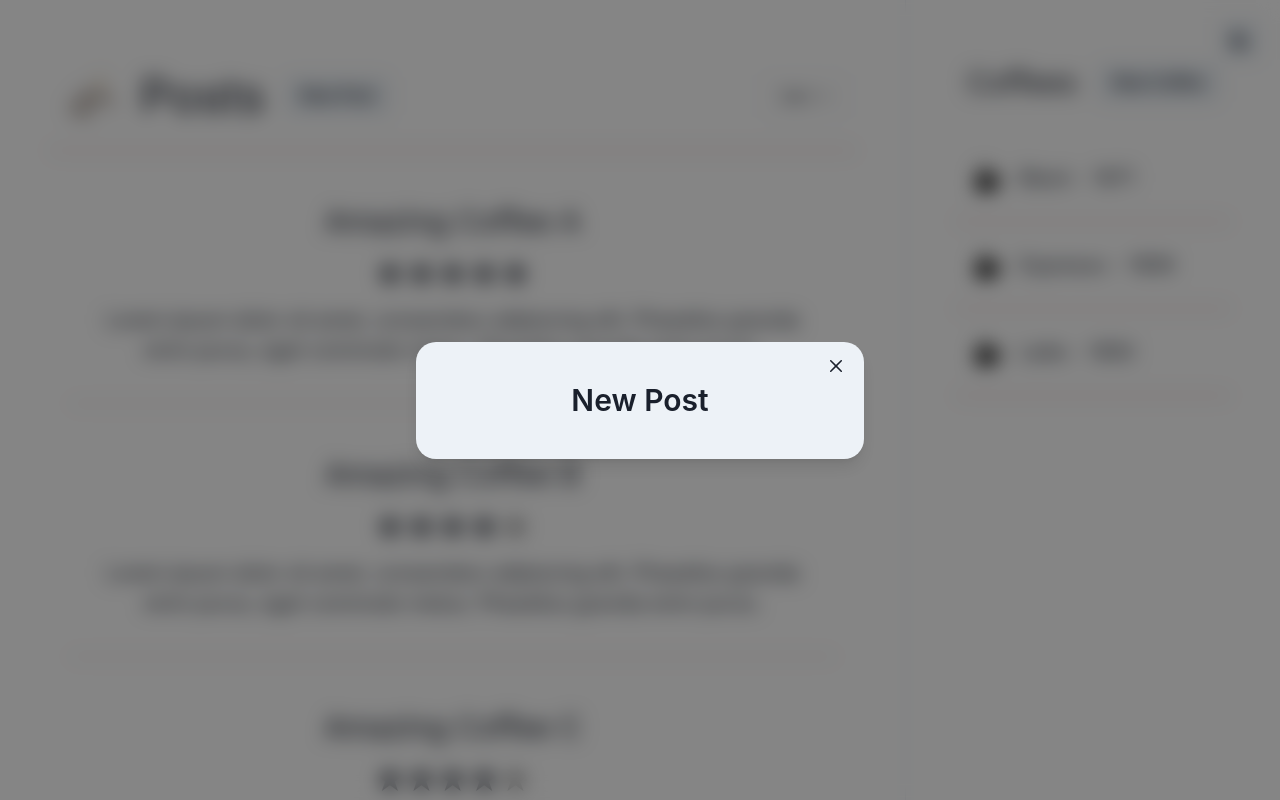
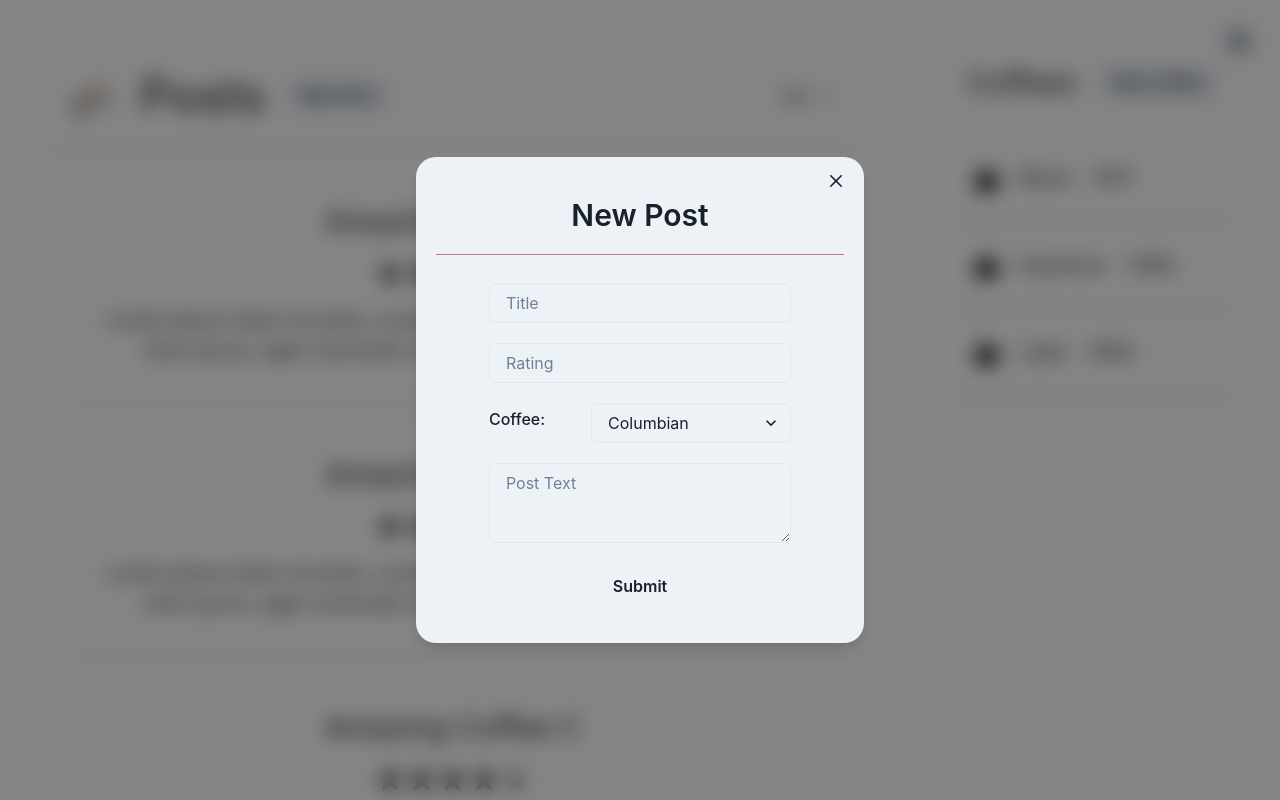
Before and after one commit to suwanshree/aA_mock_takehome, a React (Vite) app in the folder frontend_challenge/: page / in a window 1280 px wide. Both pictures are taken after a click on the button "New Post". Built offline with nearby package versions, Linux system fonts and the light colour scheme.

Commit message:
Feature: Custom modal modified to handle different usecases

```diff
--- a/frontend_challenge/src/components/CustomModal.jsx
+++ b/frontend_challenge/src/components/CustomModal.jsx
@@ -11,6 +11,9 @@ import {
   FormControl,
   FormLabel,
   Input,
+  Divider,
+  Select,
+  Textarea,
 } from "@chakra-ui/react";
 
 export const CustomModal = ({ onClose, isOpen, onSubmit, variant }) => {
@@ -26,6 +29,12 @@ export const CustomModal = ({ onClose, isOpen, onSubmit, variant }) => {
     onSubmit();
   };
 
+  const handlePostSubmit = (event) => {
+    event.preventDefault();
+    onClose();
+    onSubmit();
+  };
+
   const newCoffeeModal = (
     <Modal
       onClose={onClose}
@@ -36,7 +45,7 @@ export const CustomModal = ({ onClose, isOpen, onSubmit, variant }) => {
       <ModalOverlay backdropFilter="blur(10px)" zIndex="1" />
       <ModalContent
         flexDir="column"
-        padding="5"
+        padding="2"
         justifyContent="center"
         alignItems="center"
         borderRadius="20"
@@ -45,19 +54,33 @@ export const CustomModal = ({ onClose, isOpen, onSubmit, variant }) => {
       >
         <ModalHeader fontSize="3xl">New Coffee</ModalHeader>
         <ModalCloseButton />
+        <Divider
+          borderColor={colorMode === "light" ? "brown" : "cyan"}
+          size="100"
+        />
         <form onSubmit={handleCoffeeSubmit}>
           <ModalBody>
-            <FormControl>
-              <FormLabel>Name</FormLabel>
-              <Input type="text" name="name" />
+            <FormControl display="flex" alignItems="center" marginTop="20px">
+              <FormLabel>Name:</FormLabel>
+              <Input type="text" name="name" width="250px" marginLeft="40px" />
             </FormControl>
-            <FormControl>
-              <FormLabel>Year</FormLabel>
-              <Input type="number" name="year" />
+            <FormControl display="flex" alignItems="center" marginTop="20px">
+              <FormLabel>Year:</FormLabel>
+              <Input
+                type="number"
+                name="year"
+                width="250px"
+                marginLeft="54px"
+              />
             </FormControl>
-            <FormControl>
-              <FormLabel>Caffeine</FormLabel>
-              <Input type="number" name="caffeine" />
+            <FormControl display="flex" alignItems="center" marginTop="20px">
+              <FormLabel>Caffine:</FormLabel>
+              <Input
+                type="number"
+                name="caffeine"
+                width="250px"
+                marginLeft="35px"
+              />
             </FormControl>
           </ModalBody>
           <ModalFooter
@@ -91,6 +114,54 @@ export const CustomModal = ({ onClose, isOpen, onSubmit, variant }) => {
       >
         <ModalHeader fontSize="3xl">New Post</ModalHeader>
         <ModalCloseButton />
+        <Divider
+          borderColor={colorMode === "light" ? "brown" : "cyan"}
+          size="100"
+        />
+
+        <form onSubmit={handlePostSubmit}>
+          <ModalBody>
+            <FormControl marginTop="20px">
+              <Input
+                type="text"
+                name="title"
+                width="100%"
+                placeholder="Title"
+              />
+            </FormControl>
+            <FormControl marginTop="20px">
+              <Input
+                type="number"
+                name="rating"
+                width="100%"
+                placeholder="Rating"
+              />
+            </FormControl>
+            <FormControl display="flex" alignItems="center" marginTop="20px">
+              <FormLabel>Coffee:</FormLabel>
+              <Select name="coffee" width="200px" marginLeft="34px">
+                <option value="columbian">Columbian</option>
+                <option value="ethiopian">Ethiopian</option>
+                <option value="guatemalan">Guatemalan</option>
+              </Select>
+            </FormControl>
+            <FormControl>
+              <Textarea
+                name="text"
+                width="100%"
+                placeholder="Post Text"
+                marginTop="20px"
+              />
+            </FormControl>
+          </ModalBody>
+          <ModalFooter
+            display="flex"
+            justifyContent="center"
+            alignItems="center"
+          >
+            <Button type="submit">Submit</Button>
+          </ModalFooter>
+        </form>
       </ModalContent>
     </Modal>
   );
```
